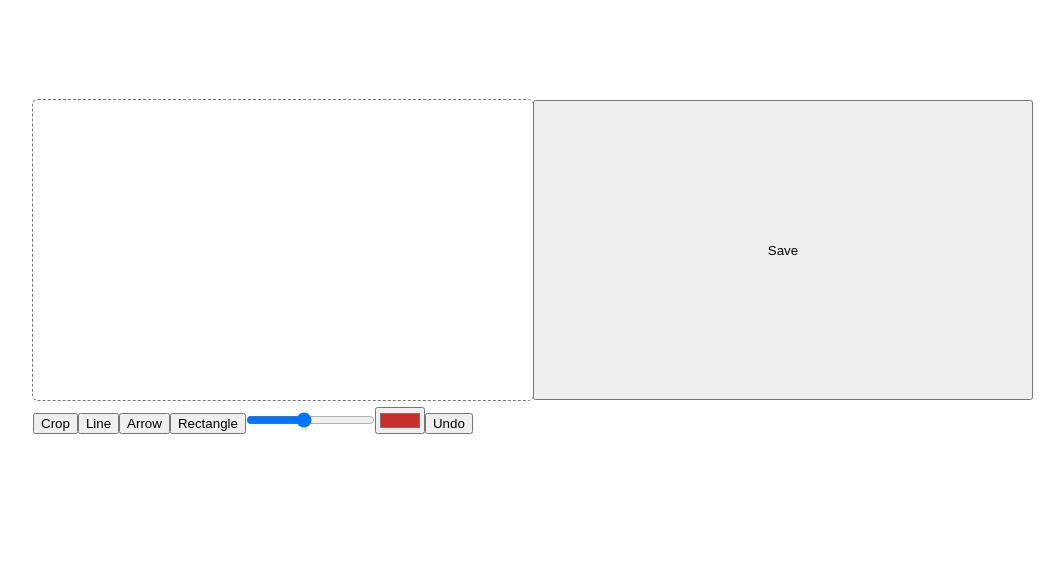
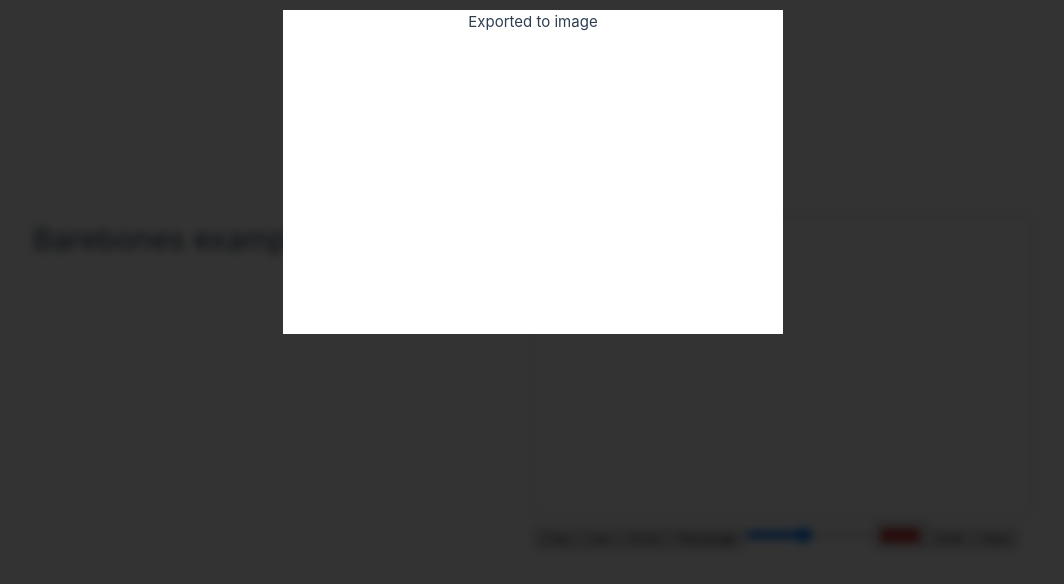
Before and after one commit to robertrosman/vue-paint, a Vue app: page / in a window 1280 px wide. Both pictures are taken after a click on the button "Save". Shown: the top 584 px of the page, without its empty margins (107-1171 px from the left). Built offline with nearby package versions, Linux system fonts and the light colour scheme; some icons are missing.

Commit message:
feat: add save button

```diff
--- a/src/App.vue
+++ b/src/App.vue
@@ -1,35 +1,31 @@
 <script setup lang="ts">
 import { ref } from 'vue';
 import VueDraw from './components/VueDraw.vue'
-import type { Settings, Crop } from './types'
+import type { Settings, Crop, SaveParameters } from './types'
 import { toCanvas } from './utils/toCanvas';
 import { toImgSrc } from './utils/toImgSrc';
 
-const settings = ref<Settings>()
-const crop = ref<Crop>()
 const canvasRef = ref()
 const imgSrc = ref<string>()
-const vueDrawRef = ref()
 
-function save() {
-  imgSrc.value = toImgSrc({ svg: vueDrawRef.value.svgRef, crop })
-  toCanvas({ svg: vueDrawRef.value.svgRef, canvas: canvasRef, crop })
+function save({ svg, crop }: SaveParameters) {
+  imgSrc.value = toImgSrc({ svg, crop })
+  toCanvas({ svg, canvas: canvasRef, crop })
 }
 
 </script>
 
 <template>
-  <vue-draw ref="vueDrawRef" v-model:crop="crop" class="vue-draw" @crop="save"></vue-draw>
-  <button @click="save">Save</button>
-  <canvas ref="canvasRef"></canvas>
-  <img v-if="imgSrc" :src="imgSrc" />
+  <div v-if="imgSrc" class="save-modal" @click="imgSrc = ''">
+    <div class="bg-white">
+      Exported to image
+      <img v-if="imgSrc" :src="imgSrc" />
+    </div>
+    <div class="bg-white hidden">
+      Exported to canvas
+      <canvas ref="canvasRef"></canvas>
+    </div>
+  </div>
+  <h1>Barebones example</h1>
+  <vue-draw class="vue-draw" @save="save"></vue-draw>
 </template>
-
-<style scoped>
-.vue-draw {
-  outline: 1px dashed #777;
-  border-radius: 5px;
-  width: 500px;
-  height: 300px;
-}
-</style>
--- a/src/assets/main.css
+++ b/src/assets/main.css
@@ -5,20 +5,6 @@
   margin: 0 auto;
   padding: 2rem;
   font-weight: normal;
-}
-
-a,
-.green {
-  text-decoration: none;
-  color: hsla(160, 100%, 37%, 1);
-  transition: 0.4s;
-  padding: 3px;
-}
-
-@media (hover: hover) {
-  a:hover {
-    background-color: hsla(160, 100%, 37%, 0.2);
-  }
 }
 
 @media (min-width: 1024px) {
@@ -33,3 +19,36 @@ a,
     padding: 0 2rem;
   }
 }
+
+.vue-draw {
+  outline: 1px dashed #777;
+  border-radius: 5px;
+  width: 500px;
+  height: 300px;
+  margin-bottom: 70px;
+}
+
+.save-modal {
+  background: rgba(0, 0, 0, 0.8);
+  position: fixed;
+  inset: 0;
+  z-index: 9999;
+  backdrop-filter: blur(5px);
+  display: flex;
+  flex-direction: row;
+  flex-wrap: wrap;
+  justify-content: center;
+  align-items: flex-start;
+}
+
+.bg-white {
+  background: white;
+  display: flex;
+  flex-direction: column;
+  align-items: center;
+  margin: 10px;
+}
+
+.hidden {
+  display: none;
+}
--- a/src/components/VueDraw.vue
+++ b/src/components/VueDraw.vue
@@ -1,12 +1,13 @@
 <script setup lang="ts">
 import { useElementBounding, usePointerSwipe } from '@vueuse/core'
 import { computed, ref } from 'vue';
-import type { Crop, Settings, Shape, Tool } from '../types'
+import type { Crop, SaveParameters, Settings, Shape, Tool } from '../types'
 import { getArrowId } from '@/utils/getArrowId';
 import SvgShape from './SvgShape.vue';
 
 const emit = defineEmits<{
     (e: 'crop', crop: Crop | undefined): void
+    (e: 'save', { svg, crop }: SaveParameters): void
 }>()
 
 const settings = defineModel<Settings>("settings", {
@@ -108,6 +109,10 @@ function undo() {
     }
 }
 
+function save() {
+    emit('save', { svg: svgRef, crop })
+}
+
 const arrowMarkers = computed(() =>
     allShapes.value
         .filter(shape => shape.type === 'arrow')
@@ -158,6 +163,7 @@ const arrowMarkers = computed(() =>
             <input type="range" min="1" max="10" v-model="settings.thickness" />
             <input type="color" v-model="settings.color" />
             <button @click="undo">Undo</button>
+            <button @click="save">Save</button>
         </div>
     </div>
 </template>
--- a/src/types.d.ts
+++ b/src/types.d.ts
@@ -45,3 +45,8 @@ export interface Arrow extends Line {
 }
 
 export type Tool = "crop" | "line" | "rectangle" | "arrow"
+
+export interface SaveParameters {
+    svg: Ref<SVGElement>
+    crop: Ref<Crop | undefined>
+}
```
